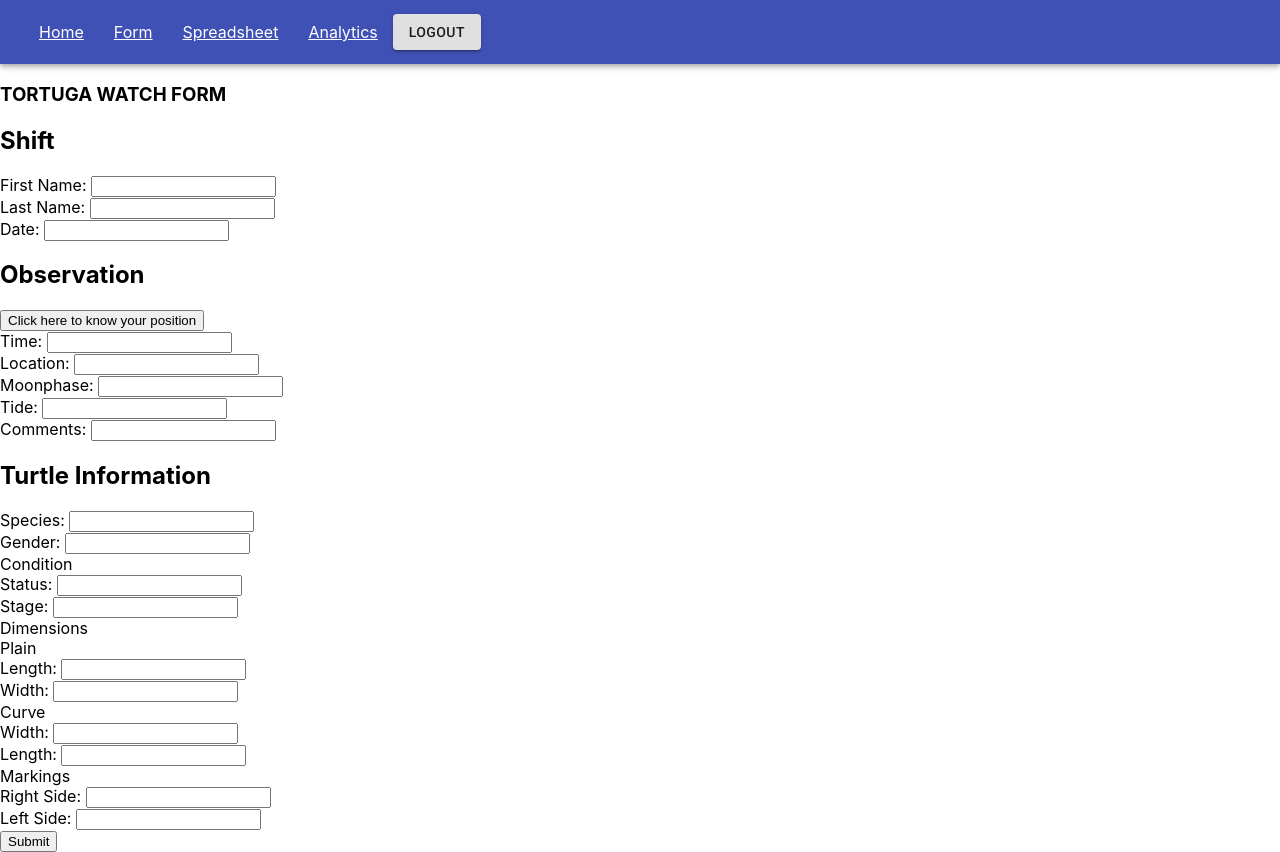
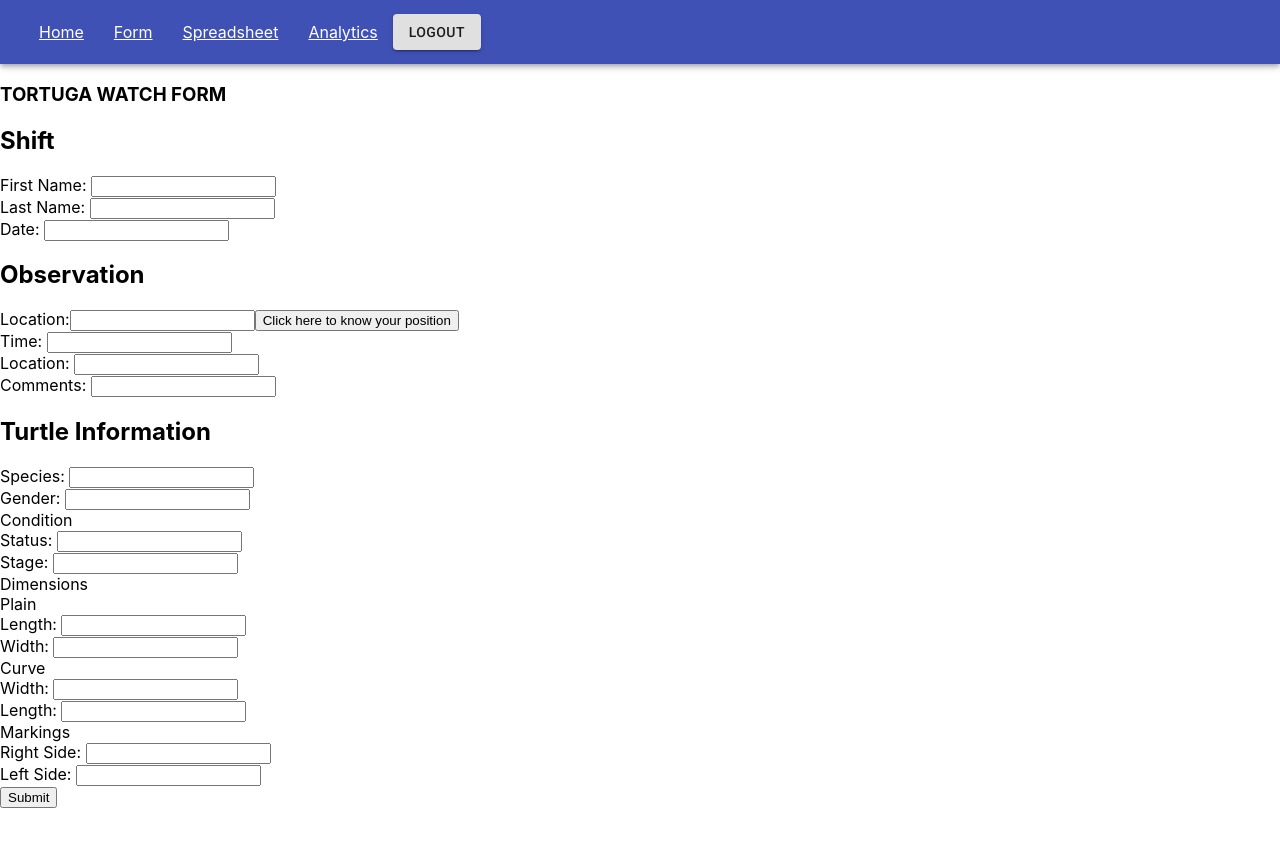
Before and after one commit to CarlosRabid/tortugaspedasi, a React (Create React App) app in the folder tortugaspedasi/: page /form in a window 1280 px wide. After the commit the page ends 808 px from the top, so only its background shows below. Built offline with nearby package versions, Linux system fonts and the light colour scheme.

Commit message:
work on obsinput

```diff
--- a/tortugaspedasi/src/Components/Form/ObservationInput.js
+++ b/tortugaspedasi/src/Components/Form/ObservationInput.js
@@ -3,11 +3,9 @@ class ObservationInput extends Component {
     constructor(props) {
         super(props);
         this.state = {
-            time: "",
-            location: "",
-            moonPhase: "",
-            tide: "",
-            comments: ""
+            time: "", // placeholder but editable
+            location: "",  // comes from geolocation, editable
+            comments: "" //free input
         }
     }
 
@@ -15,7 +13,7 @@ class ObservationInput extends Component {
         this.setState({ [event.target.name]: event.target.value }, () => console.log(this.state))
     }
     addShift = () => {
-        this.props.addShift(this.state.time, this.state.location, this.state.moonPhase, this.state.tide, this.state.comments)
+        this.props.addShift(this.state.time, this.state.location, this.state.comments)
     }
 
     getPosition() {
@@ -50,12 +48,16 @@ class ObservationInput extends Component {
 
 
     render() {
-        let input = [{formName:"Time", stateName: "time"}, {formName:"Location", stateName: "location"} , {formName:"Moonphase", stateName: "moonPhase"}, {formName:"Tide", stateName: "tide"},{formName:"Comments", stateName: "moonPhase"} ]
+        let input = [{formName:"Time", stateName: "time"}, {formName:"Location", stateName: "location"},{formName:"Comments", stateName: "moonPhase"} ]
         return (
             <div className="observation-container">
                 <h2>Observation</h2>
-                <div>
+                <div className="observation-component">
+                    <span className="new-observation-1">Location:</span>
+                    <input className="searchInput underline new-observation-2"
+                            name="location" onChange={this.handleInput}></input>
                     <button id="button" onClick={this.getPosition}>Click here to know your position</button>
+
                 </div>
                 <div className="observation-component">
                     {input.map((i) => <div className="new-observation-grid">
```
